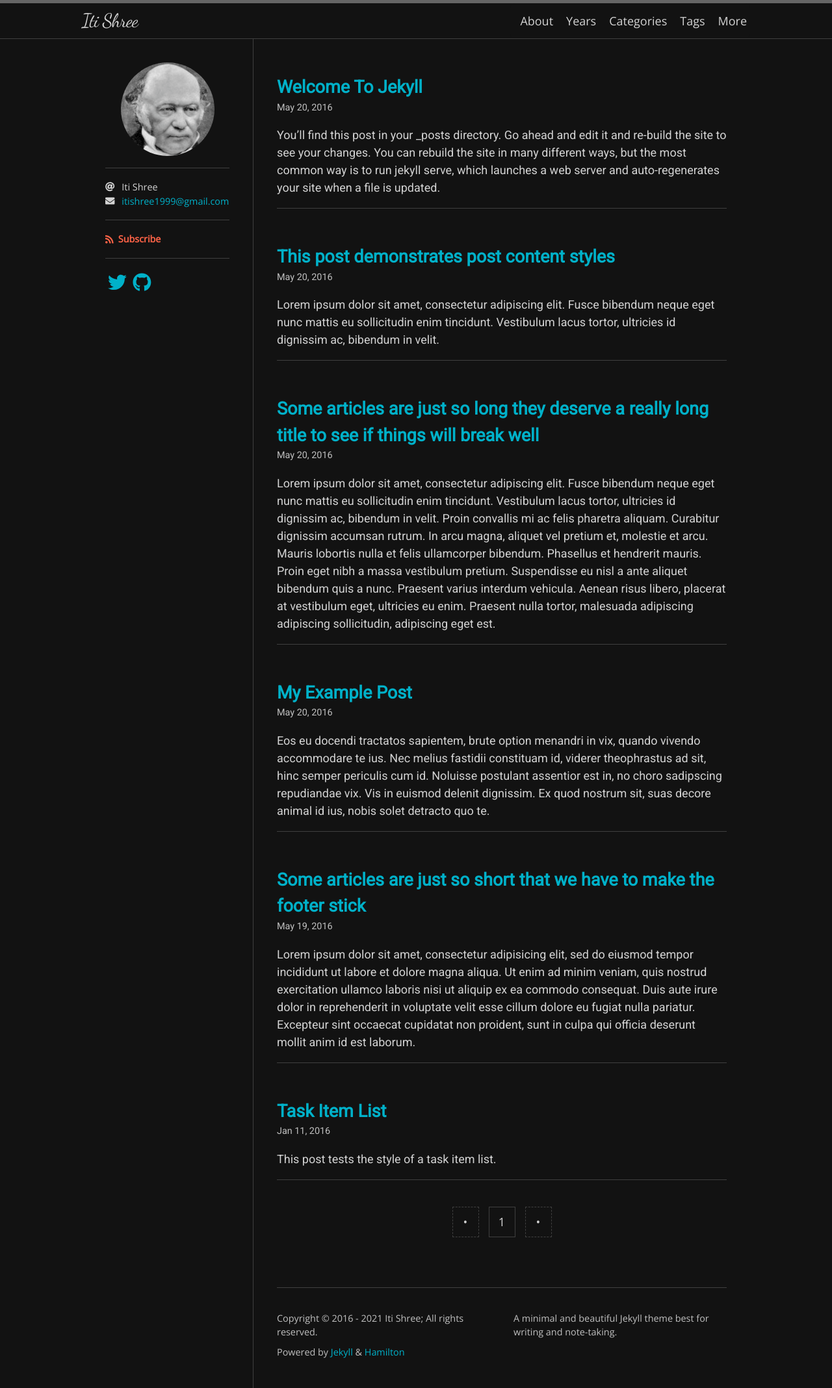
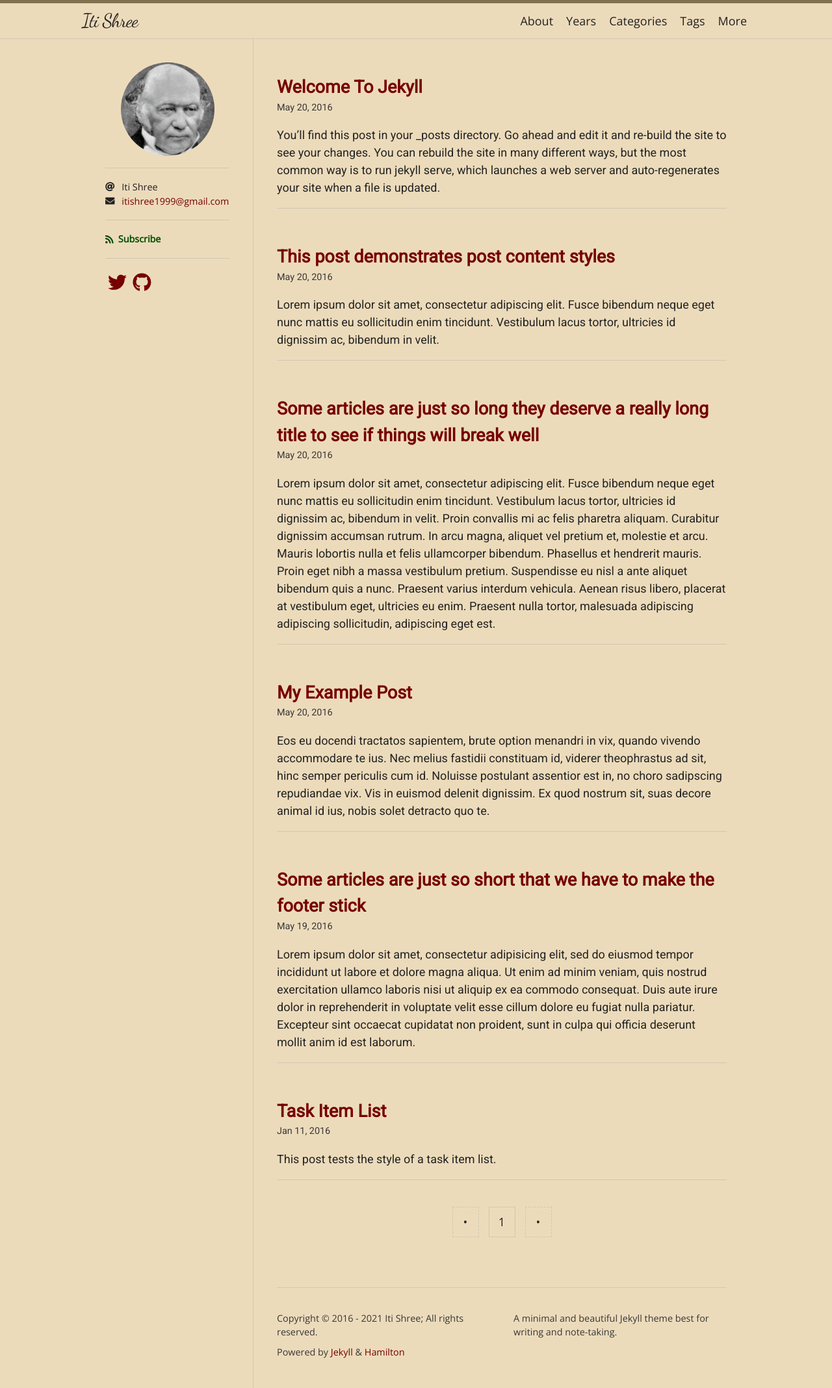
Before and after one commit to iShree20/iShree20.github.io, a Jekyll site: the page built from index.html, in a window 1280 px wide. Shown: the whole page at 65% size. Built offline with Jekyll 4.4.1, drawn with Linux system fonts in a browser that asks for light colours; nearby versions of some CDN libraries; some web fonts are replaced; the list of posts is cut into pages by our own code.

Commit message:
changed theme

```diff
--- a/_config.yml
+++ b/_config.yml
@@ -3,7 +3,7 @@ description: A minimal and beautiful Jekyll theme best for writing and note-taki
 author: Iti Shree
 avatar: /logo.png
 email: itishree1999@gmail.com
-
+skin: sunrise
 plugins:
   - jekyll-seo-tag
   - jekyll-feed
```
